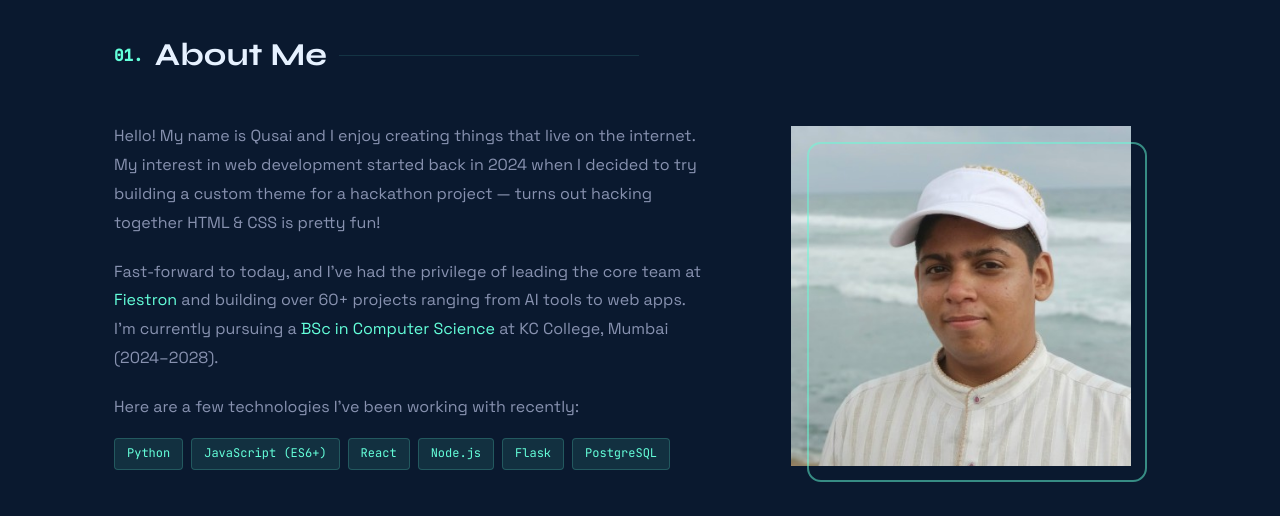
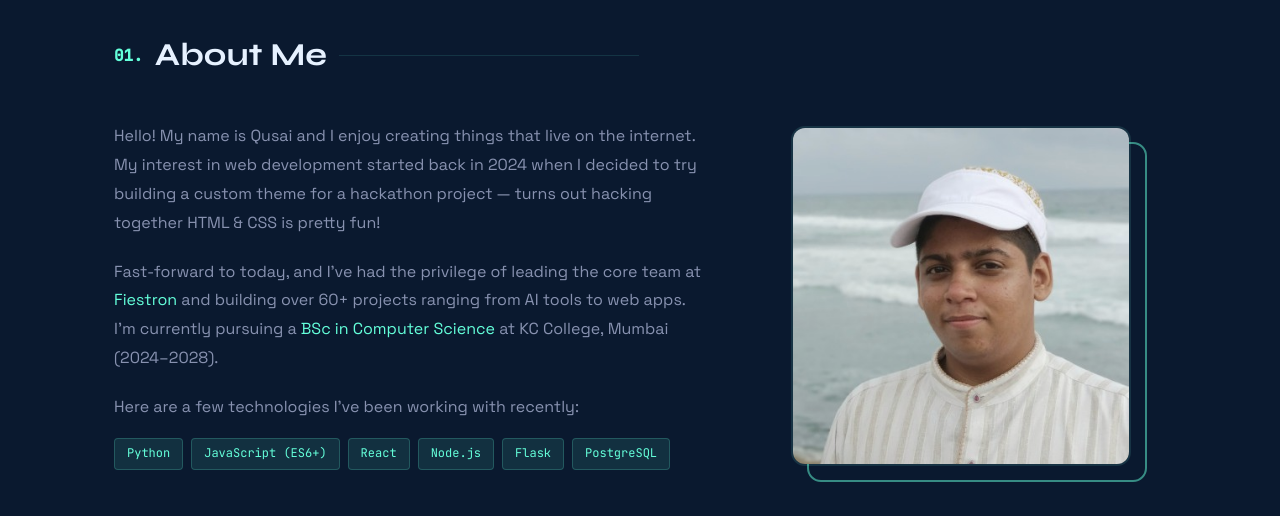
Before and after one commit to qusai-Kagalwala/qusai-kagalwala.github.io, a plain HTML site: page index.html in a window 1280 px wide. Shown: the part 860-1376 px from the top of the page. Drawn offline with nearby package versions, Linux system fonts and the light colour scheme.

Commit message:
Add styles for about image photo
Add styles for about image in hero section.

```diff
--- a/assets/css/style.css
+++ b/assets/css/style.css
@@ -607,6 +607,22 @@ body.hovering .cursor-outline {
 /* ═══════════════════════════════════════
    HERO SECTION
 ═══════════════════════════════════════ */
+
+.about-img-photo {
+    width: 100%;
+    aspect-ratio: 1;
+    object-fit: cover;
+    border-radius: var(--radius-lg);
+    border: 2px solid var(--border);
+    position: relative;
+    z-index: 1;
+    filter: grayscale(20%);
+    transition: var(--transition);
+}
+.about-img-photo:hover {
+    filter: none;
+}
+
 .hero-section {
     min-height: 100vh;
     display: flex;
```
